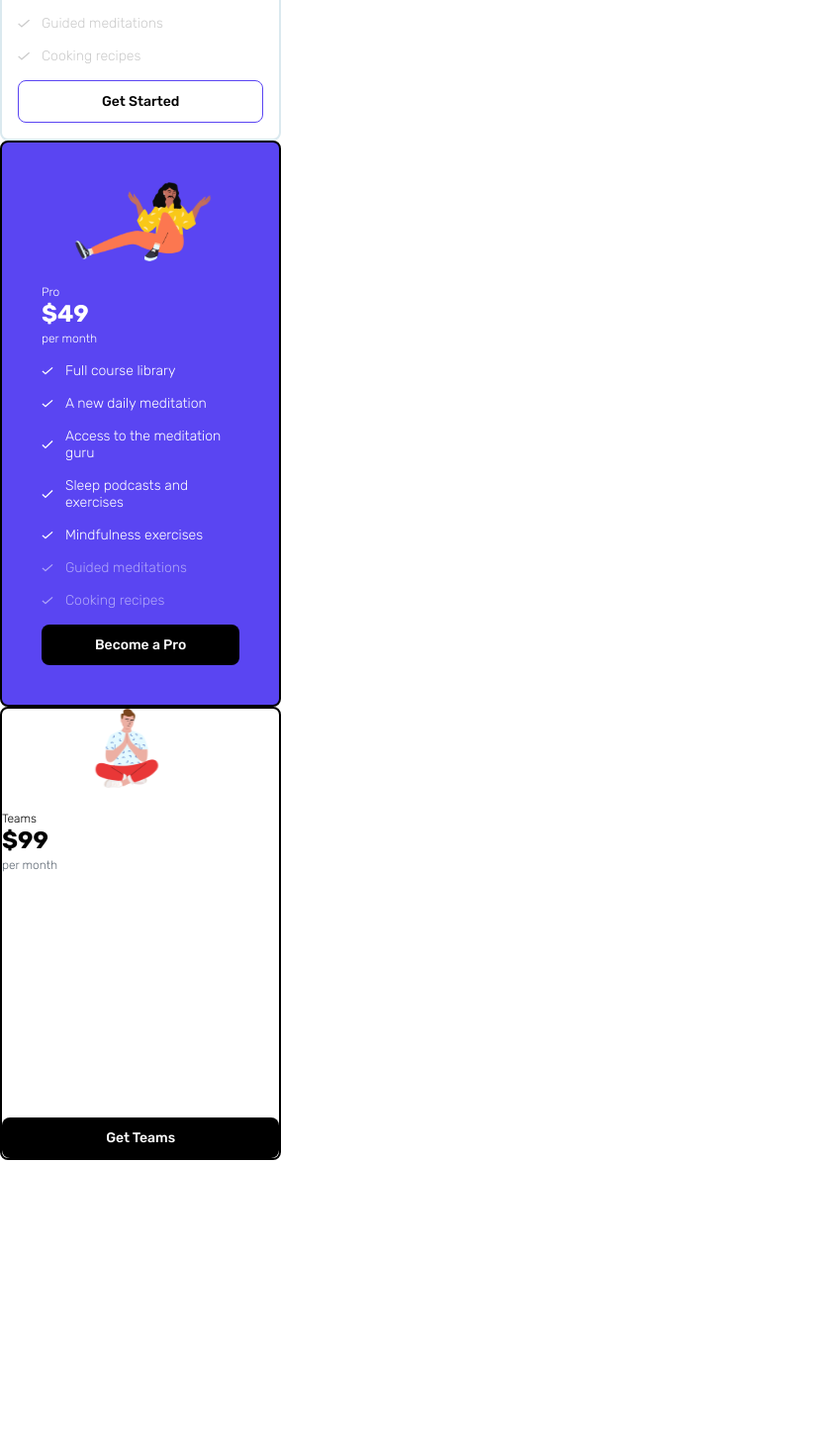
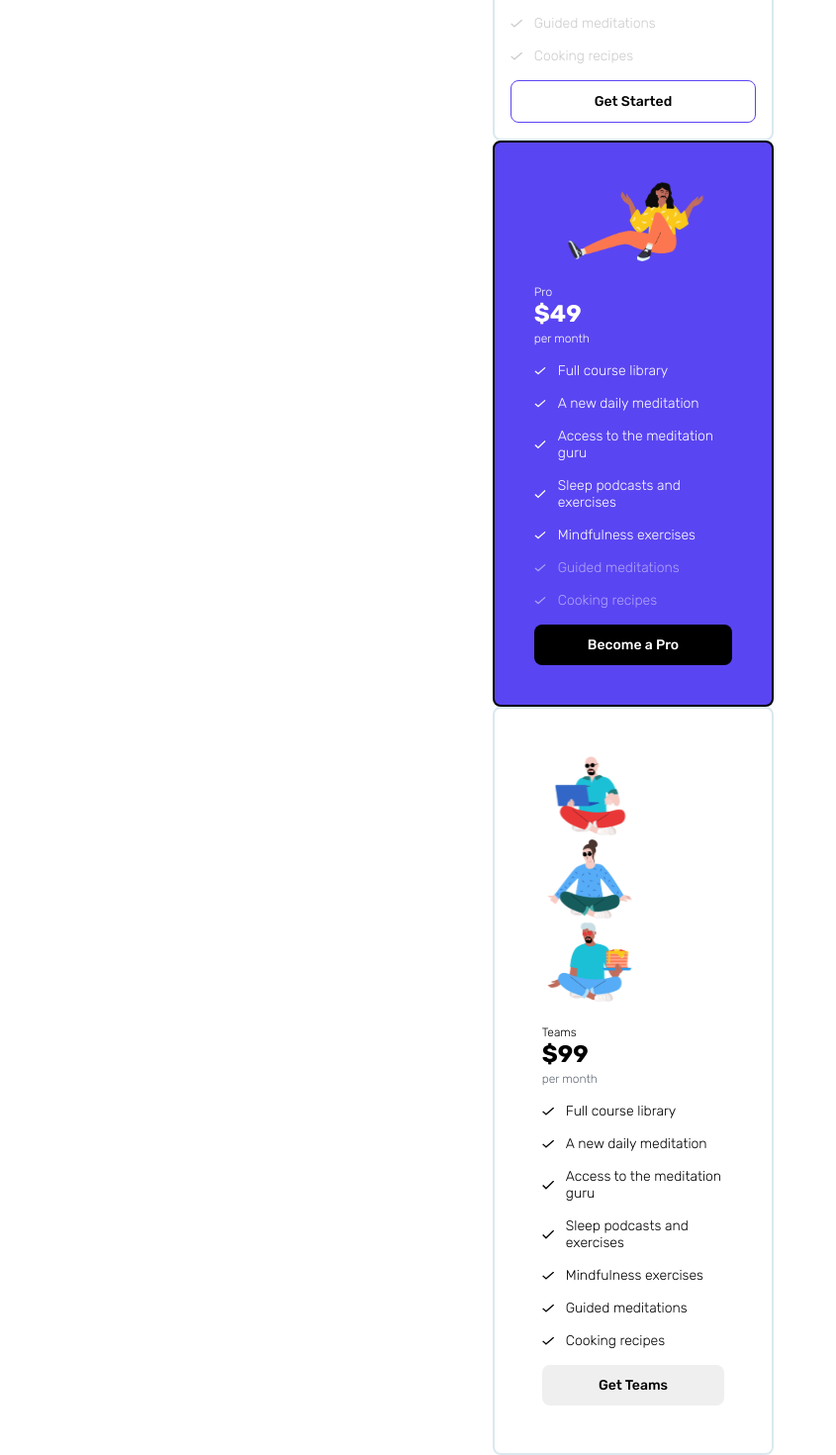
Before and after one commit to davidhurtadodev/nuwe-cards, a React (Create React App) app: page / in a window 1280 px wide. Shown: the part 350-1820 px from the top of the page at 99% size, without its empty margins (0-845 px from the left). Before the commit the page ends 1522 px from the top, so only its background shows below. Built offline with nearby package versions, Linux system fonts and the light colour scheme.

Commit message:
refactor AppUI Card components

```diff
--- /dev/null
+++ b/src/ui/AppUI/AppUI.scss
@@ -0,0 +1,5 @@
+.app-ui {
+  display: flex;
+  flex-direction: column;
+  align-items: center;
+}
--- a/src/ui/AppUI/AppUI.tsx
+++ b/src/ui/AppUI/AppUI.tsx
@@ -6,6 +6,11 @@ import { PlanWrapper } from '../PlanWrapper';
 
 import freeImg from '../../assets/free.svg';
 import proImg from '../../assets/pro.svg';
+import teamLeft from '../../assets/teams-left.svg';
+import teamMiddle from '../../assets/teams-middle.svg';
+import teamRight from '../../assets/teams-right.svg';
+
+import './AppUI.scss';
 
 interface AppUIProps {
   starterServices: {
@@ -22,6 +27,33 @@ interface AppUIProps {
   }[];
 }
 
+const starterImgArray = [
+  {
+    src: freeImg,
+    alt: 'Starter',
+  },
+];
+const proImgArray = [
+  {
+    src: proImg,
+    alt: 'Pro',
+  },
+];
+const teamsImgArray = [
+  {
+    src: teamLeft,
+    alt: 'Teams',
+  },
+  {
+    src: teamMiddle,
+    alt: 'Teams',
+  },
+  {
+    src: teamRight,
+    alt: 'Teams',
+  },
+];
+
 export const AppUI = ({
   starterServices,
   proServices,
@@ -29,30 +61,33 @@ export const AppUI = ({
 }: AppUIProps): JSX.Element => {
   return (
     <div className="app-ui">
-      <Card starter>
-        <CardHeader img={freeImg} altImg="Free">
-          <PlanWrapper starter planName="Starter" price="Free" />
-        </CardHeader>
-        <CardBody starter services={starterServices} />
+      <Card
+        services={starterServices}
+        imgArray={starterImgArray}
+        planName="starter"
+        price="Free"
+      >
         <Button card starter>
           Get Started
         </Button>
       </Card>
-      <Card pro>
-        <CardHeader img={proImg} altImg="Pro">
-          <PlanWrapper pro planName="Pro" price="$49" />
-        </CardHeader>
-        <CardBody pro services={proServices} />
+      <Card
+        services={proServices}
+        imgArray={proImgArray}
+        planName="pro"
+        price="$49"
+      >
         <Button card pro>
           Become a Pro
         </Button>
       </Card>
-      <Card teams>
-        <CardHeader img={freeImg} altImg="Teams">
-          <PlanWrapper teams planName="Teams" price="$99" />
-        </CardHeader>
-        <CardBody pro services={services} />
-        <Button card pro>
+      <Card
+        services={services}
+        imgArray={teamsImgArray}
+        planName="teams"
+        price="$99"
+      >
+        <Button card teams>
           Get Teams
         </Button>
       </Card>
--- a/src/ui/Button/Button.scss
+++ b/src/ui/Button/Button.scss
@@ -23,3 +23,6 @@
   background: mixin.$black-color;
   color: mixin.$white-color;
 }
+.card__button--teams {
+  margin-right: 21.33px;
+}
--- a/src/ui/Card/Card.scss
+++ b/src/ui/Card/Card.scss
@@ -8,11 +8,35 @@
 
 .card--starter {
   border-color: #dae9ef;
-  padding: 16px;
+  padding: 16px 0;
 }
 
 .card--pro {
   border-color: mixin.$black-color;
-  padding: 40px;
+  padding: 40px 0;
   background-color: mixin.$primary-color;
 }
+.card--teams {
+  border-color: #dae9ef;
+  padding: 48px 0;
+}
+.card__body-header-container--pro {
+  padding: 0 40px;
+}
+
+.card__body-header-container--starter {
+  padding: 0 16px;
+}
+.card__body-header-container--teams {
+  padding: 0 48px;
+}
+
+.card__button-container--teams {
+  padding: 0 48px;
+}
+.card__button-container--starter {
+  padding: 0 16px;
+}
+.card__button-container--pro {
+  padding: 0 40px;
+}
--- a/src/ui/Card/Card.tsx
+++ b/src/ui/Card/Card.tsx
@@ -1,25 +1,55 @@
+import classNames from 'classnames';
+import { CardHeader } from '../CardHeader';
+import { CardBody } from '../CardBody';
+import { PlanWrapper } from '../PlanWrapper';
+import { Button } from '../Button';
 import './Card.scss';
-import classNames from 'classnames';
 
 interface CardProps {
-  children: React.ReactNode;
-
+  children?: React.ReactNode;
+  imgArray: { src: string; alt: string }[];
   starter?: boolean;
   pro?: boolean;
   teams?: boolean;
+  services: {
+    name: string;
+    included: boolean;
+  }[];
+  price: string;
+  planName: string;
 }
 
 export const Card = ({
+  imgArray,
+  services,
+
+  price,
+  planName,
   children,
-  starter,
-  pro,
-  teams,
 }: CardProps): JSX.Element => {
   const cardClasses = classNames('card', {
-    'card--starter': starter,
-    'card--pro': pro,
-    'card--teams': teams,
+    [`card--${planName}`]: true,
   });
 
-  return <div className={cardClasses}>{children}</div>;
+  const cardBodyHeaderContainerClasses = classNames(
+    'card__body-header-container',
+    {
+      [`card__body-header-container--${planName}`]: true,
+    }
+  );
+  const cardButtonContainerClasses = classNames('card__button-container', {
+    [`card__button-container--${planName}`]: true,
+  });
+
+  return (
+    <div className={cardClasses}>
+      <div className={cardBodyHeaderContainerClasses}>
+        <CardHeader planName={planName} imgArray={imgArray}>
+          <PlanWrapper planName={planName} price={price} />
+        </CardHeader>
+        <CardBody services={services} planName={planName} />
+      </div>
+      <div className={cardButtonContainerClasses}>{children}</div>
+    </div>
+  );
 };
--- a/src/ui/CardBody/CardBody.tsx
+++ b/src/ui/CardBody/CardBody.tsx
@@ -2,6 +2,7 @@ import './CardBody.scss';
 import classNames from 'classnames';
 interface CardBodyProps {
   starter?: boolean;
+  planName: string;
   pro?: boolean;
   teams?: boolean;
   services: {
@@ -10,20 +11,27 @@ interface CardBodyProps {
   }[];
 }
 
-export const CardBody = ({ services, starter, pro, teams }: CardBodyProps) => {
+export const CardBody = ({
+  services,
+  starter,
+  pro,
+  teams,
+  planName,
+}: CardBodyProps) => {
   return (
     <div className="card__body">
       <ul className="card__list">
         {services.map((service) => {
           const cardLiClasses = classNames('card__li', {
             'card__li-starter--inactive card__li-starter':
-              !service.included && starter,
+              !service.included && planName === 'starter',
             'card__li-teams--inactive card__li-teams':
-              !service.included && teams,
-            'card__li-pro--inactive card__li-pro': !service.included && pro,
-            'card__li-starter': service.included && starter,
-            'card__li-teams': service.included && teams,
-            'card__li-pro': service.included && pro,
+              !service.included && planName === 'teams',
+            'card__li-pro--inactive card__li-pro':
+              !service.included && planName === 'pro',
+            'card__li-starter': service.included && planName === 'starter',
+            'card__li-teams': service.included && planName === 'teams',
+            'card__li-pro': service.included && planName === 'pro',
           });
           return <li className={cardLiClasses}>{service.name}</li>;
         })}
--- a/src/ui/CardHeader/CardHeader.tsx
+++ b/src/ui/CardHeader/CardHeader.tsx
@@ -3,33 +3,35 @@ import { PlanWrapper } from '../PlanWrapper';
 import './CardHeader.scss';
 
 interface CardHeaderProps {
-  img?: any;
-  altImg?: any;
-
+  imgArray: { src: string; alt: string }[];
   starter?: boolean;
   pro?: boolean;
   teams?: boolean;
   children?: React.ReactNode;
+  planName: string;
 }
 
 export const CardHeader = ({
-  img,
-  altImg,
+  imgArray,
+  planName,
   starter,
   pro,
   teams,
   children,
 }: CardHeaderProps): JSX.Element => {
   const cardHeaderClasses = classNames('card__header', {
-    'card__header--pro': pro,
-    'card__header--starter': starter,
-    'card__header--teams': teams,
+    // 'card__header--pro': pro,
+    // 'card__header--starter': starter,
+    // 'card__header--teams': teams,
+    [`card__header--${planName}`]: true,
   });
 
   return (
     <div className={cardHeaderClasses}>
       <div className="card__img-container">
-        <img src={img} alt={altImg} />
+        {imgArray.map(({ src, alt }) => {
+          return <img src={src} alt={alt} />;
+        })}
       </div>
       {children}
     </div>
--- a/src/ui/PlanWrapper/PlanWrapper.tsx
+++ b/src/ui/PlanWrapper/PlanWrapper.tsx
@@ -7,21 +7,18 @@ interface PlanWrapperProps {
 }
 
 export const PlanWrapper = ({
-  pro,
-  starter,
-  teams,
   planName,
   price,
 }: PlanWrapperProps & classNameBooleans) => {
   const cardPlanWrapperClasses = classNames('plan-wrapper card__plan-wrapper', {
-    'card__plan-wrapper--pro': pro,
-    'card__plan-wrapper--starter': starter,
-    'card__plan-wrapper--teams': teams,
+    [`card__plan-wrapper--${planName}`]: true,
   });
 
   return (
     <div className={cardPlanWrapperClasses}>
-      <span className="plan-wrapper__name">{planName}</span>
+      <span className="plan-wrapper__name">{`${planName
+        .charAt(0)
+        .toUpperCase()}${planName.slice(1)}`}</span>
       <h2 className="plan-wrapper__price">{price}</h2>
       <span className="plan-wrapper__time">per month</span>
     </div>
```
